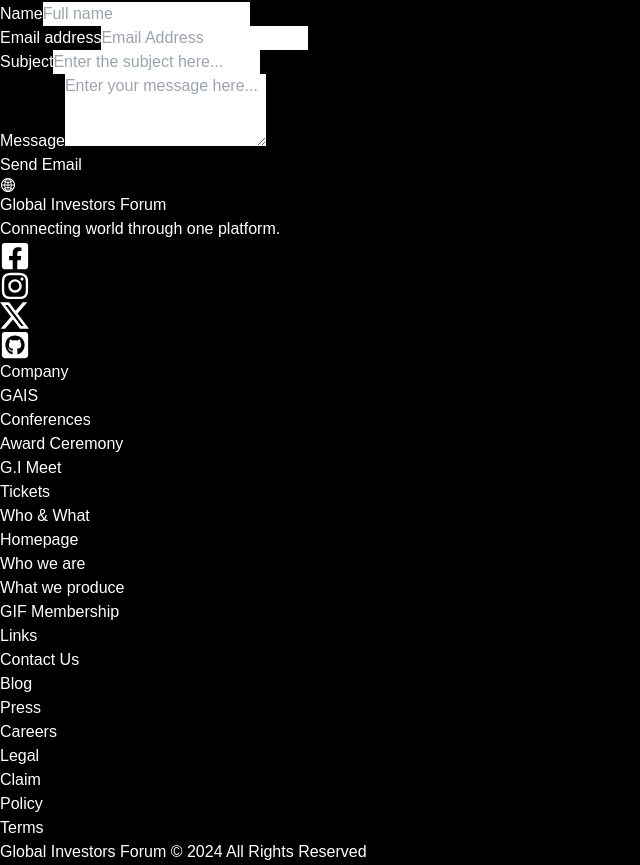
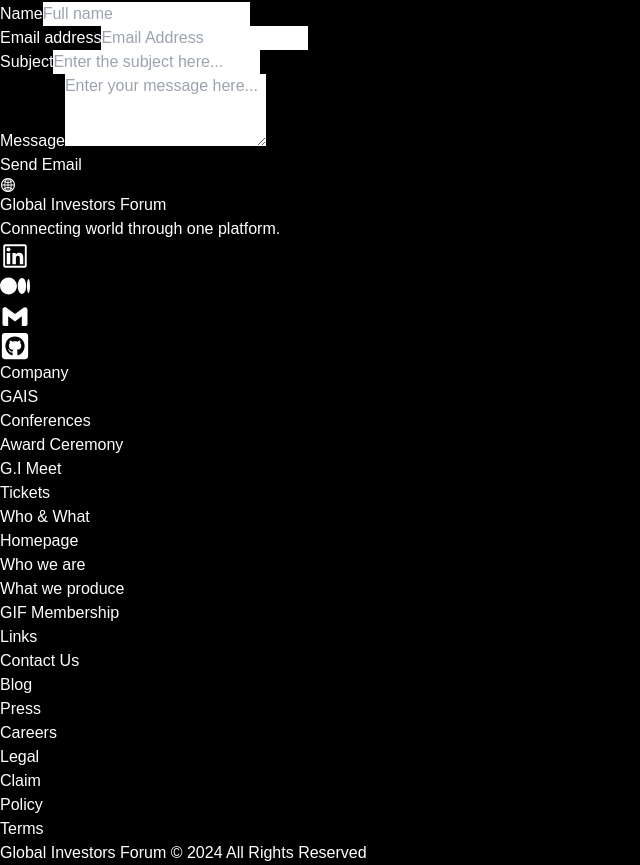
Before and after one commit to globalinvestorsforum/GAIS, a React (Vite) app in the folder frontend/: page / in a window 1280 px wide. Shown: the part 7923-8788 px from the top of the page, without its empty margins (0-640 px from the left). Built offline with nearby package versions, Linux system fonts and the light colour scheme.

Commit message:
footer icon changed

```diff
--- a/frontend/src/components/Footer.jsx
+++ b/frontend/src/components/Footer.jsx
@@ -1,22 +1,21 @@
 import React from "react";
-import { AiOutlineGlobal } from "react-icons/ai";
-import { BsTwitterX } from "react-icons/bs";
-import {
-  FaFacebookSquare,
-  FaGithubSquare,
-  FaInstagram,
-} from "react-icons/fa";
 import FooterItem from "./FooterItem";
 import { footerItems } from "../constants";
-
+import { AiOutlineGlobal } from "react-icons/ai";
+import { FaGithubSquare } from "react-icons/fa";
+import { AiOutlineLinkedin } from "react-icons/ai";
+import { BsMedium } from "react-icons/bs";
+import { BiLogoGmail } from "react-icons/bi";
 
 const Footer = () => {
   return (
     <div className="w-full pt-10 border-t border-neutral-800">
       <div className=" max-w-[1240px] mx-auto py-15 px-4 grid lg:grid-cols-3 gap-8  ">
-        <div>
-        <div className="flex sm:justify-center md:justify-center lg:justify-start items-center ">
-        <span><AiOutlineGlobal className='fill-yellow-600 text-8xl me-2'/></span>
+        <div >
+          <div className="flex md:justify-center lg:justify-start items-center  ">
+            <span>
+              <AiOutlineGlobal className="fill-yellow-600 text-8xl me-2" />
+            </span>
             <h3 className="text-wrap w-40 text-3xl  font-bold ">
               Global Investors Forum
             </h3>
@@ -26,10 +25,10 @@
             Connecting world through one platform.
           </p>
           <div className="flex justify-around md:w-[65%] sm:w-[50%] mt-3  hover:cursor-pointer ">
-            <FaFacebookSquare size={30} className=" hover:fill-blue-800 ..." />
-            <FaInstagram size={30} className="hover:fill-purple-700"  />
-            <BsTwitterX size={29}  className=" hover:fill-neutral-800 ..." />
-            <FaGithubSquare size={30} className=" hover:fill-blue-800 ..." />
+            <AiOutlineLinkedin size={30} className=" hover:fill-blue-800 ..." />
+            <BsMedium size={30} className="hover:fill-neutral-800" />
+            <BiLogoGmail size={30} className=" hover:fill-red-900 ..." />
+            <FaGithubSquare size={30} className=" hover:fill-blue-800 " />
           </div>
         </div>
         <div className="lg:col-span-2 flex justify-between mt-6 ">
@@ -38,7 +37,9 @@
           ))}
         </div>
       </div>
-      <p className="text-center pt-3 pb-7 font-medium mx-2 text-wrap text-neutral-400">Global Investors Forum &copy; 2024 All Rights Reserved</p>
+      <p className="text-center pt-3 pb-7 font-medium mx-2 text-wrap text-neutral-400">
+        Global Investors Forum &copy; 2024 All Rights Reserved
+      </p>
     </div>
   );
 };
```
Lines whose indentation alone changed are shown as unchanged.
